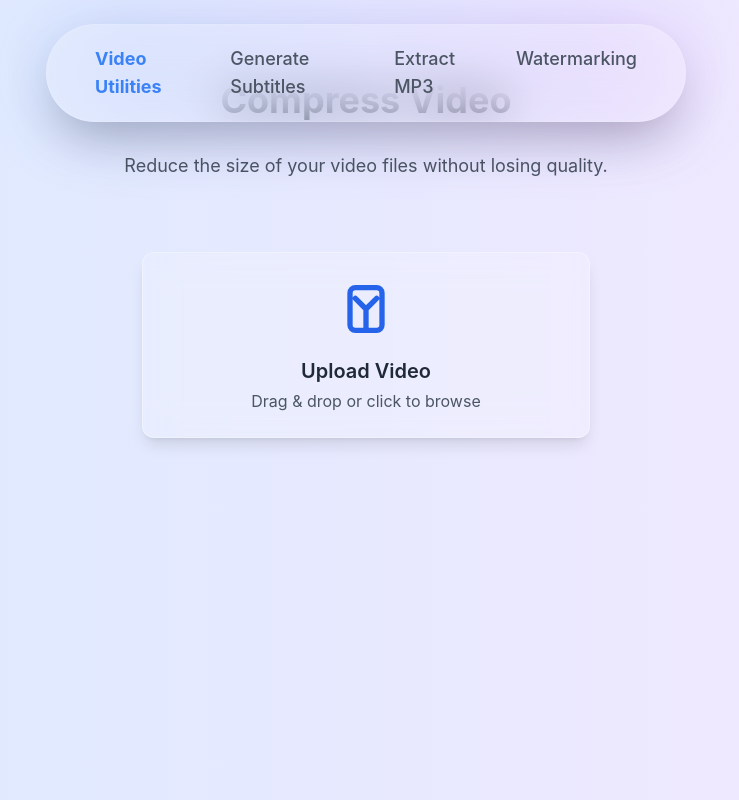
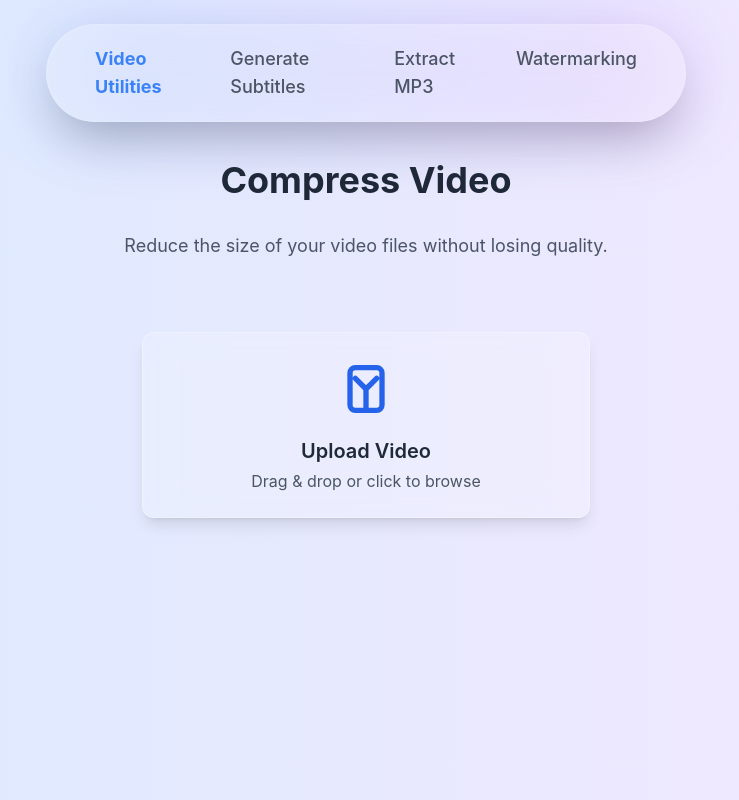
Before and after one commit to K-Jadeja/vid-tools, a React (Vite) app: page /video-compression in a window 1280 px wide. Shown: the top 800 px of the page, without its empty margins (274-1013 px from the left). Built offline with nearby package versions, Linux system fonts and the light colour scheme.

Commit message:
Update VideoCompressor.jsx

```diff
--- a/src/pages/VideoCompressor.jsx
+++ b/src/pages/VideoCompressor.jsx
@@ -23,7 +23,7 @@
   };
 
   return (
-    <div className="min-h-screen bg-gradient-to-r from-blue-100 to-purple-100 py-20 px-6">
+    <div className="min-h-screen bg-gradient-to-r from-blue-100 to-purple-100 py-40 px-6">
       <div className="max-w-4xl mx-auto text-center mt-15">
         <h2 className="text-4xl font-bold text-gray-800 mb-8">
           Compress Video
```
